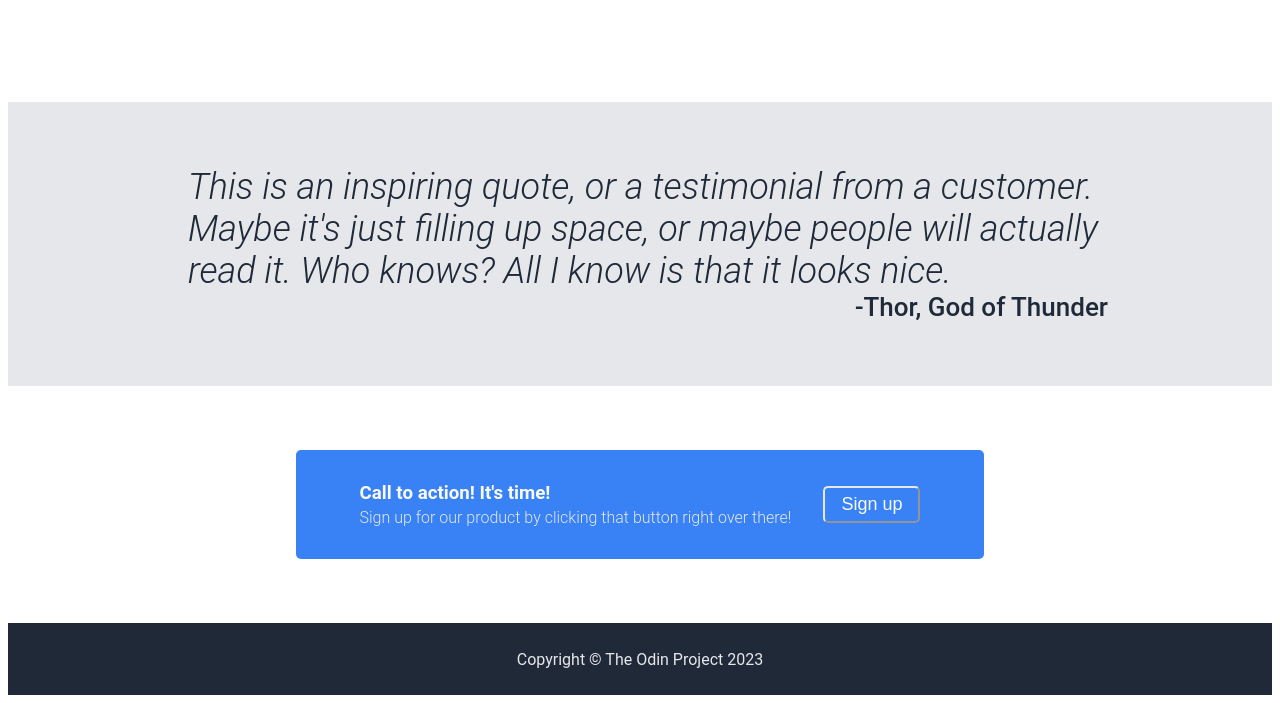
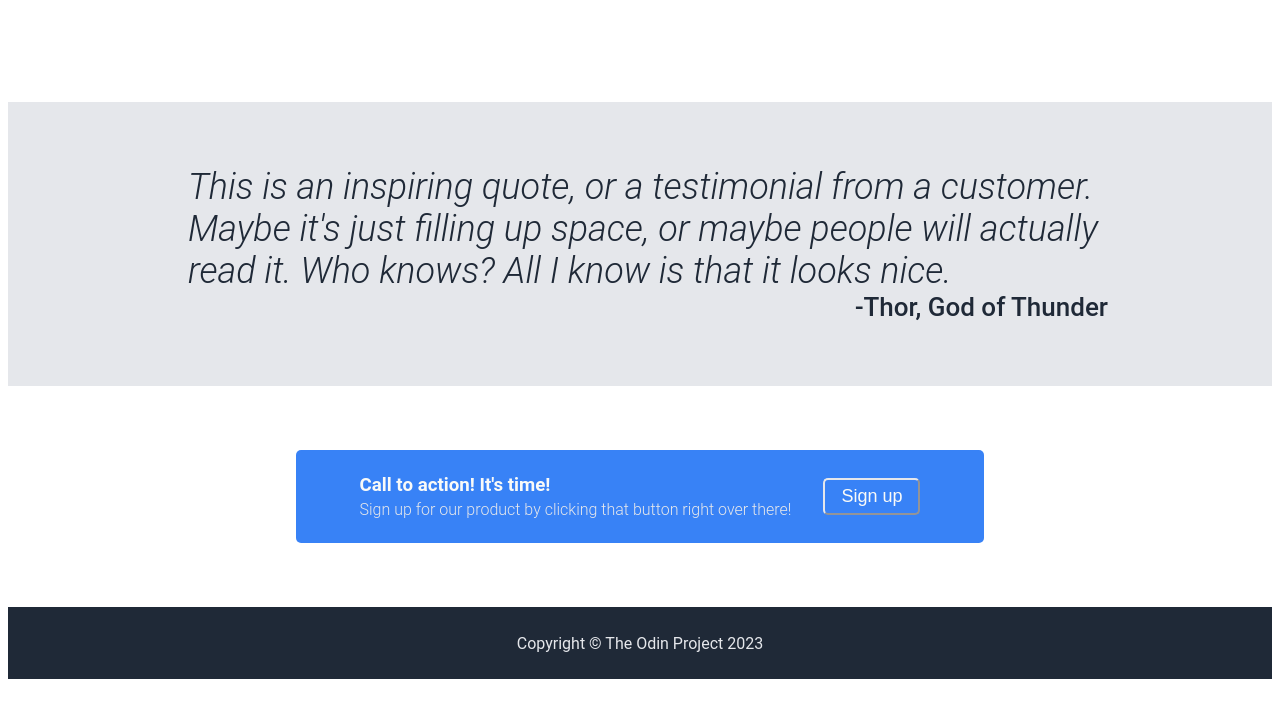
Before and after one commit to emhedge/landing-page, a plain HTML site: page index.html in a window 1280 px wide. Shown: the part 899-1602 px from the top of the page. Drawn offline with Linux system fonts and the light colour scheme.

Commit message:
Reduced the vertical padding of the call box
Call box vertical padding reduced from 32 to 24px

```diff
--- a/style.css
+++ b/style.css
@@ -173,7 +173,7 @@ img {
 }
 
 .call-box {
-    padding: 32px 64px;
+    padding: 24px 64px;
     color:#F9FAF8;
 
 }
```
